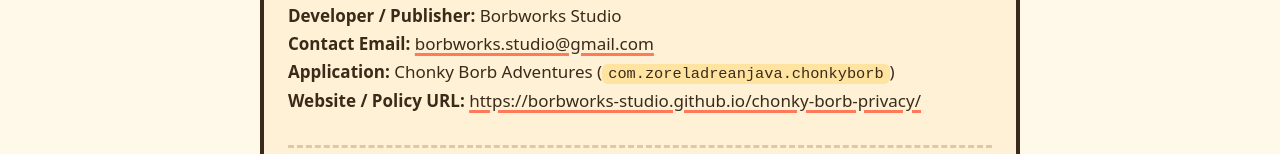
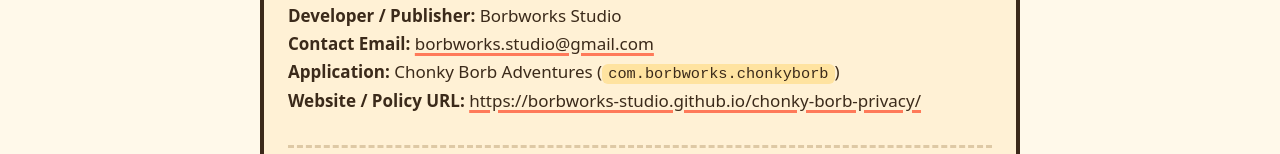
Before and after one commit to borbworks-studio/chonky-borb-privacy, a plain HTML site: page index.html in a window 1280 px wide. Shown: the part 534-688 px from the top of the page. Drawn offline with Linux system fonts and the light colour scheme.

Commit message:
Package name: com.borbworks.chonkyborb

```diff
--- a/index.html
+++ b/index.html
@@ -24,7 +24,7 @@
 <strong>Last Updated:</strong> October 27, 2026 (Save picture update)<br>
 <strong>Developer / Publisher:</strong> Borbworks Studio<br>
 <strong>Contact Email:</strong> <a href="mailto:borbworks.studio@gmail.com">borbworks.studio@gmail.com</a><br>
-<strong>Application:</strong> Chonky Borb Adventures (<code>com.zoreladreanjava.chonkyborb</code>)<br>
+<strong>Application:</strong> Chonky Borb Adventures (<code>com.borbworks.chonkyborb</code>)<br>
 <strong>Website / Policy URL:</strong> <a href="https://borbworks-studio.github.io/chonky-borb-privacy/">https://borbworks-studio.github.io/chonky-borb-privacy/</a></p>
 <hr>
 <h2>1. Introduction</h2>
```
